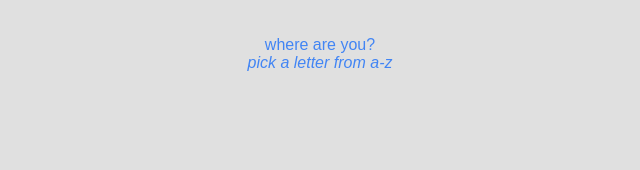
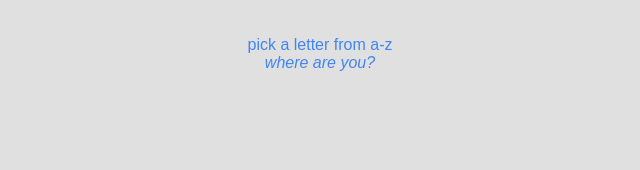
Before and after one commit to paoc456/oracle1, a plain HTML site: page index.html in a window 1280 px wide. Shown: the top 170 px of the page, without its empty margins (320-960 px from the left). Drawn offline with Linux system fonts and the light colour scheme.

Commit message:
changed title

```diff
--- a/index.html
+++ b/index.html
@@ -38,8 +38,8 @@
 </head>
 
 <body>
-    <p>where are you?<br />
-        <span style="font-style: italic">pick a letter from a-z</span>
+    <p>pick a letter from a-z<br />
+        <span style="font-style: italic">where are you?</span>
     </p>
 
     <!-- IMAGE TO DISPLAY -->
```
Also changed, not shown: 1 other file.
